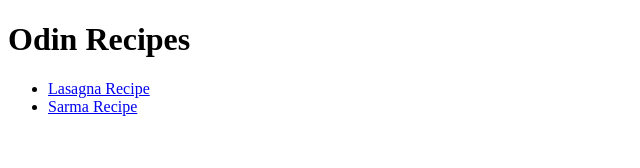
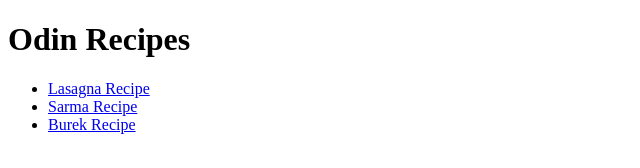
Before and after one commit to ctomic185/odin-recipes, a plain HTML site: page index.html in a window 1280 px wide. Shown: the whole page, without its empty margins (0-640 px from the left). Drawn offline with Linux system fonts and the light colour scheme.

Commit message:
Add link to burek recipe

```diff
--- a/index.html
+++ b/index.html
@@ -13,6 +13,9 @@
     <li>
       <a href="./recipes/sarma.html">Sarma Recipe</a>
     </li>
+    <li>
+      <a href="./recipes/burek.html">Burek Recipe</a>
+    </li>
   </ul>
 </body>
 </html>
```
